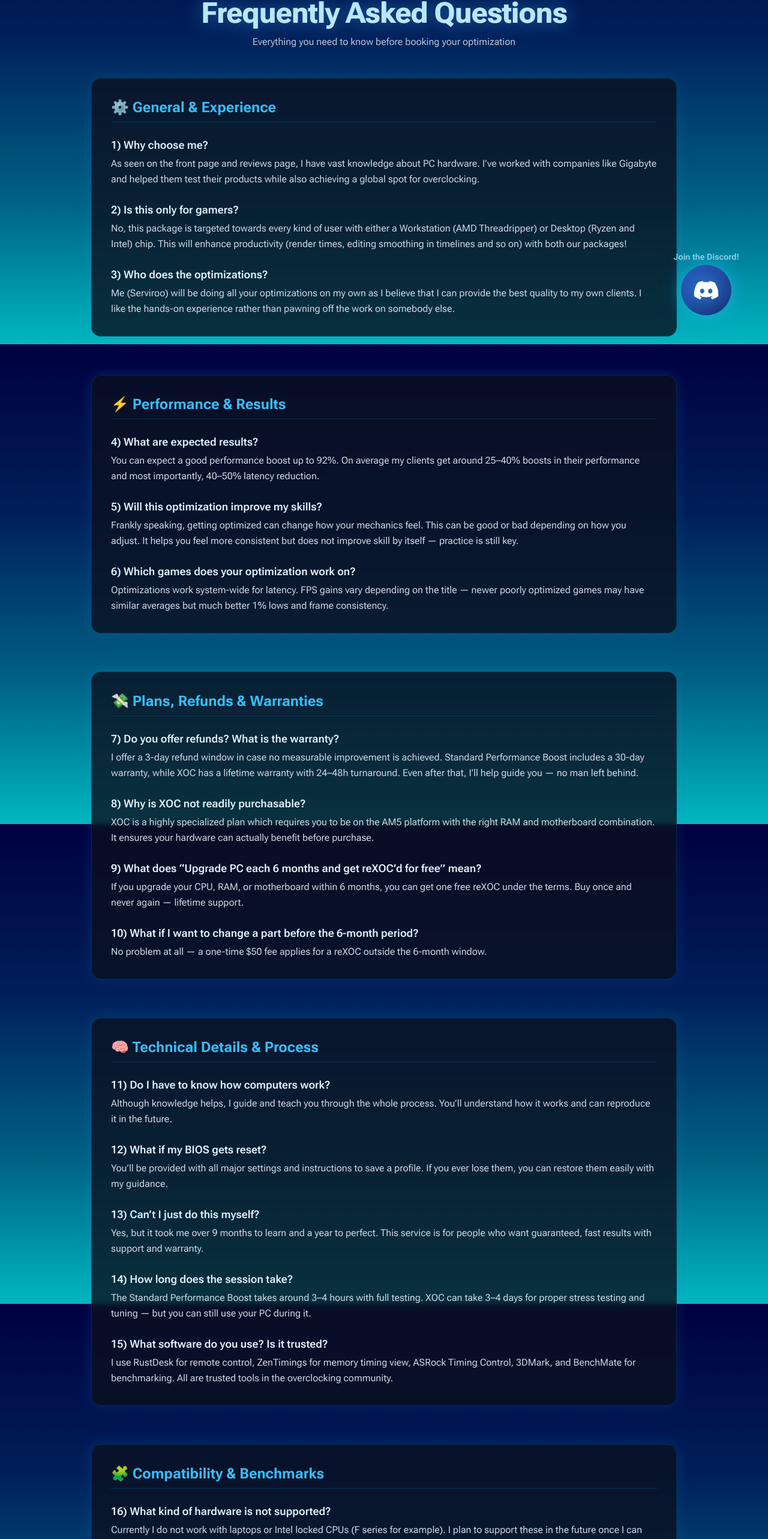
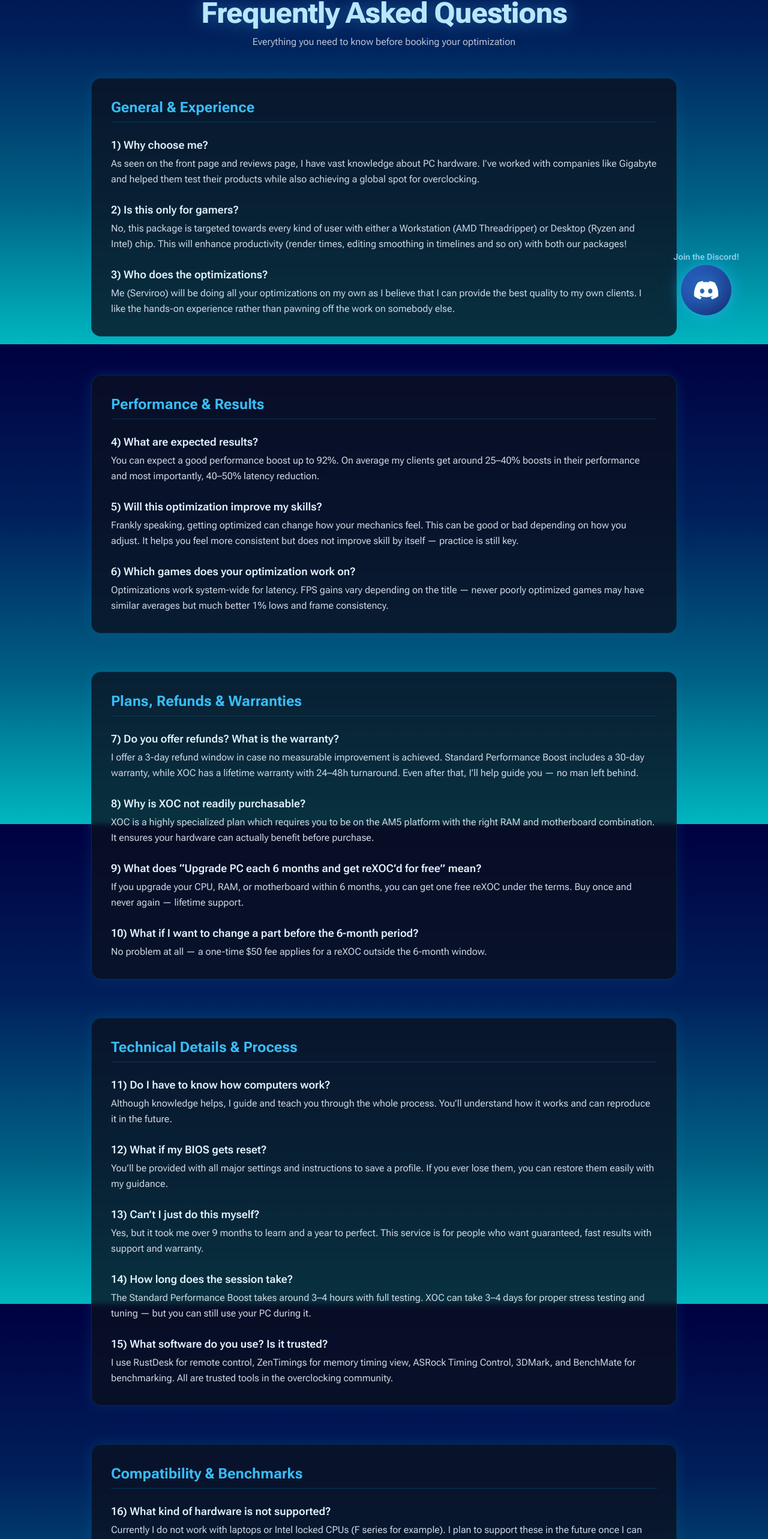
Before and after one commit to LoaiMaher/rooindustries, a React (Create React App) app: page /faq in a window 1280 px wide. Shown: the part 226-2792 px from the top of the page at 60% size. Built offline with nearby package versions, Linux system fonts and the light colour scheme.

Commit message:
Edited the faqs cats and removed the icons

```diff
--- a/src/components/Faq.jsx
+++ b/src/components/Faq.jsx
@@ -16,7 +16,7 @@ export default function Faq() {
         {/* SECTION 1 */}
         <div className="backdrop-blur-sm bg-[#0b1120]/80 border border-sky-700/30 rounded-2xl shadow-[0_0_25px_rgba(14,165,233,0.15)] p-8">
           <h3 className="text-2xl font-bold text-sky-400 border-b border-sky-600/30 pb-2 mb-6">
-            ⚙️ General & Experience
+            General & Experience
           </h3>
 
           <div className="space-y-6 text-slate-300 leading-relaxed">
@@ -62,7 +62,7 @@ export default function Faq() {
         {/* SECTION 2 */}
         <div className="backdrop-blur-sm bg-[#0b1120]/80 border border-sky-700/30 rounded-2xl shadow-[0_0_25px_rgba(14,165,233,0.15)] p-8">
           <h3 className="text-2xl font-bold text-sky-400 border-b border-sky-600/30 pb-2 mb-6">
-            ⚡ Performance & Results
+            Performance & Results
           </h3>
           <div className="space-y-6 text-slate-300 leading-relaxed">
             <div>
@@ -104,7 +104,7 @@ export default function Faq() {
         {/* SECTION 3 */}
         <div className="backdrop-blur-sm bg-[#0b1120]/80 border border-sky-700/30 rounded-2xl shadow-[0_0_25px_rgba(14,165,233,0.15)] p-8">
           <h3 className="text-2xl font-bold text-sky-400 border-b border-sky-600/30 pb-2 mb-6">
-            💸 Plans, Refunds & Warranties
+            Plans, Refunds & Warranties
           </h3>
           <div className="space-y-6 text-slate-300 leading-relaxed">
             <div>
@@ -158,7 +158,7 @@ export default function Faq() {
         {/* SECTION 4 */}
         <div className="backdrop-blur-sm bg-[#0b1120]/80 border border-sky-700/30 rounded-2xl shadow-[0_0_25px_rgba(14,165,233,0.15)] p-8">
           <h3 className="text-2xl font-bold text-sky-400 border-b border-sky-600/30 pb-2 mb-6">
-            🧠 Technical Details & Process
+            Technical Details & Process
           </h3>
           <div className="space-y-6 text-slate-300 leading-relaxed">
             <div>
@@ -222,7 +222,7 @@ export default function Faq() {
         {/* SECTION 5 */}
         <div className="backdrop-blur-sm bg-[#0b1120]/80 border border-sky-700/30 rounded-2xl shadow-[0_0_25px_rgba(14,165,233,0.15)] p-8">
           <h3 className="text-2xl font-bold text-sky-400 border-b border-sky-600/30 pb-2 mb-6">
-            🧩 Compatibility & Benchmarks
+            Compatibility & Benchmarks
           </h3>
           <div className="space-y-6 text-slate-300 leading-relaxed">
             <div>
```
